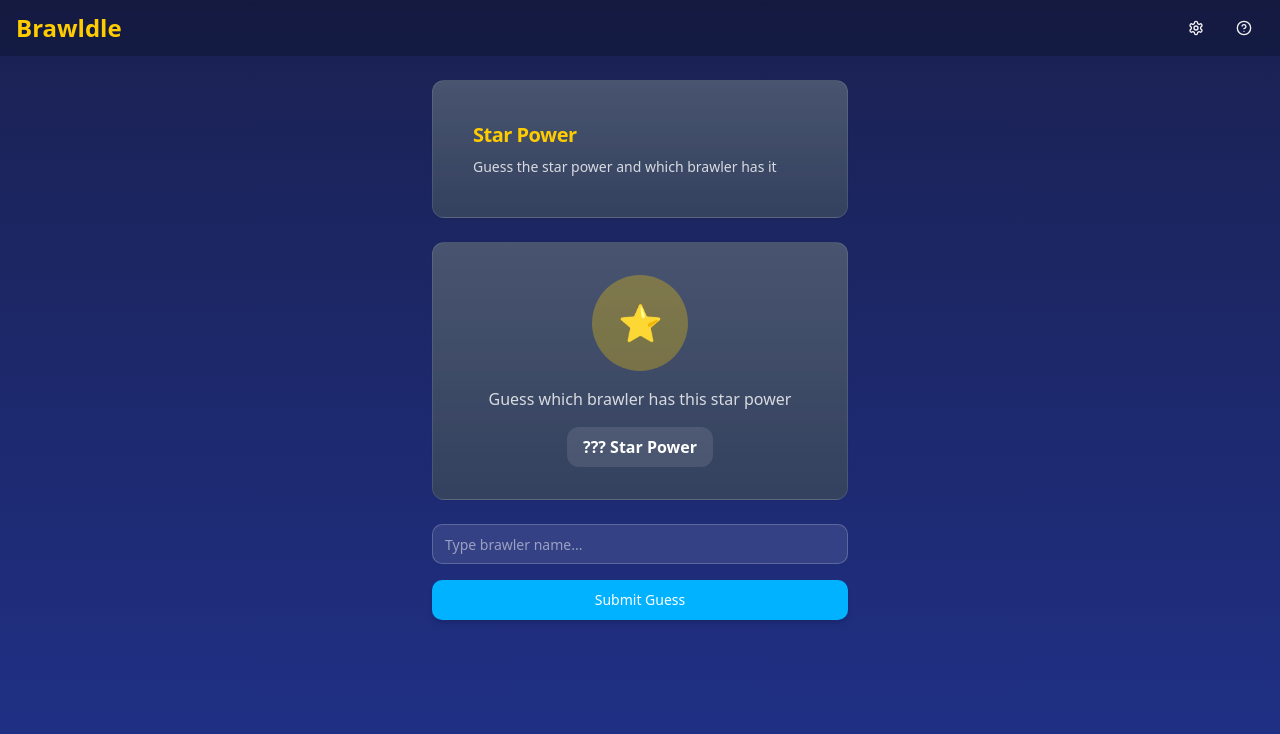
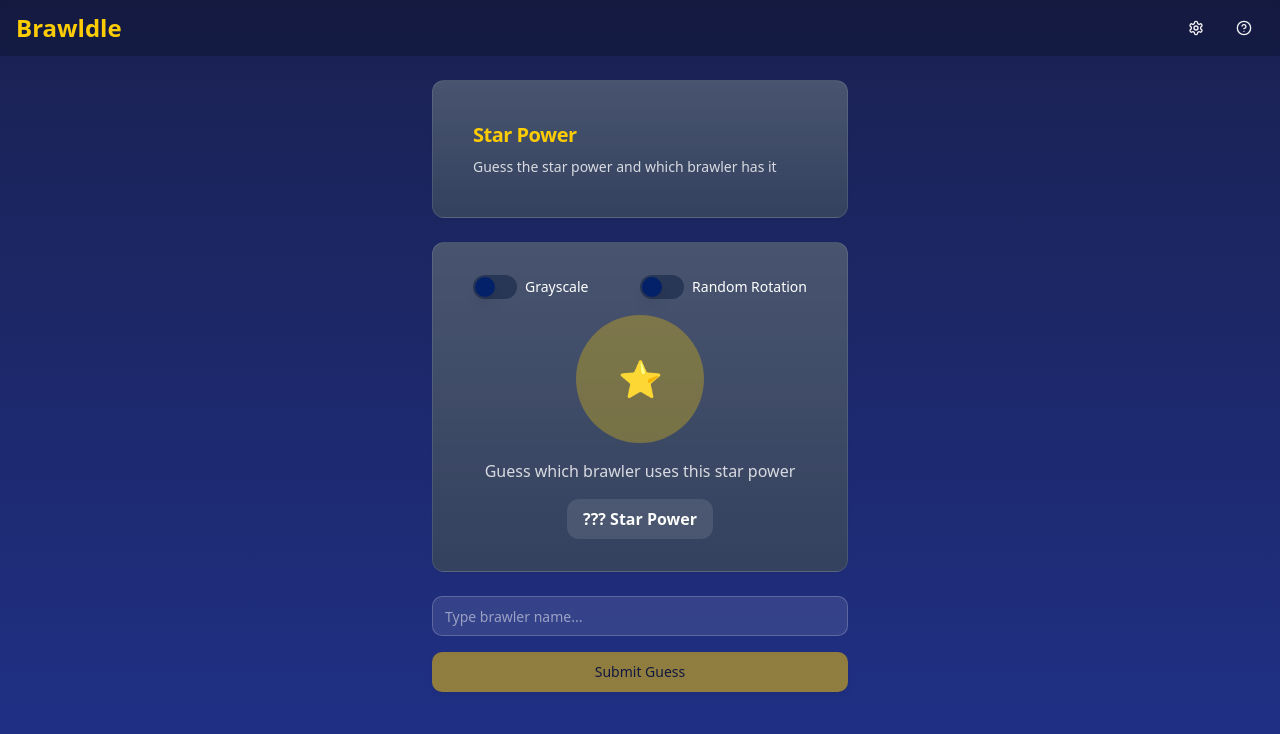
Before and after one commit to HK-creative/brawl-stars-guess, a React (Vite) app: page /starpower in a window 1280 px wide. Shown: the top 734 px of the page. Built offline with nearby package versions, Linux system fonts and the light colour scheme.

Commit message:
feat: Implement Star Power Mode
Adds a new game mode where players guess the brawler based on a star power image. Includes grayscale and random rotation difficulty toggles, similar to Gadget Mode. Uses placeholder data and images.

```diff
--- /dev/null
+++ b/src/data/starPowerChallenges.ts
@@ -0,0 +1,39 @@
+
+import { Brawler, brawlers } from './brawlers';
+
+export interface StarPowerChallenge {
+  brawler: string;
+  image: string;
+  starPowerName: string;
+  tip: string;
+}
+
+// Mock star power challenges for testing
+export const starPowerChallenges: StarPowerChallenge[] = [
+  {
+    brawler: "Bo",
+    image: "/placeholder.svg",
+    starPowerName: "Circling Eagle",
+    tip: "This star power increases Bo's vision range in bushes."
+  },
+  {
+    brawler: "Rico",
+    image: "/placeholder.svg",
+    starPowerName: "Super Bouncy",
+    tip: "This star power makes Rico's bullets deal extra damage after bouncing."
+  },
+  {
+    brawler: "Poco",
+    image: "/placeholder.svg",
+    starPowerName: "Da Capo",
+    tip: "This star power makes Poco's normal attacks heal teammates."
+  }
+];
+
+// Hardcoded challenge for testing (will be random in production)
+export const dailyStarPowerChallenge = starPowerChallenges[0]; // Bo's star power
+
+// Helper function to get brawler details by name
+export function getBrawlerByName(name: string): Brawler | undefined {
+  return brawlers.find(brawler => brawler.name.toLowerCase() === name.toLowerCase());
+}
--- a/src/pages/StarPowerMode.tsx
+++ b/src/pages/StarPowerMode.tsx
@@ -1,18 +1,83 @@
 
-import React, { useState } from 'react';
+import React, { useState, useEffect } from 'react';
 import ModeDescription from '@/components/ModeDescription';
 import { Button } from '@/components/ui/button';
-import { Input } from '@/components/ui/input';
 import { Card } from '@/components/ui/card';
 import { t } from '@/lib/i18n';
+import { Switch } from '@/components/ui/switch';
+import { Check, X } from 'lucide-react';
+import BrawlerAutocomplete from '@/components/BrawlerAutocomplete';
+import { brawlers, Brawler } from '@/data/brawlers';
+import { dailyStarPowerChallenge } from '@/data/starPowerChallenges';
+import { toast } from 'sonner';
 
 const StarPowerMode = () => {
   const [guess, setGuess] = useState('');
+  const [guesses, setGuesses] = useState<string[]>([]);
+  const [isCorrect, setIsCorrect] = useState(false);
+  const [selectedBrawler, setSelectedBrawler] = useState<Brawler | null>(null);
+  const [attempts, setAttempts] = useState(0);
+  const [showResult, setShowResult] = useState(false);
+  const maxAttempts = 3;
+
+  // Difficulty settings
+  const [isGrayscale, setIsGrayscale] = useState(false);
+  const [isRotated, setIsRotated] = useState(false);
+  const [rotation, setRotation] = useState(0);
+
+  useEffect(() => {
+    // Set a random rotation degree when rotation option is toggled on
+    if (isRotated) {
+      const angles = [90, 180, 270];
+      setRotation(angles[Math.floor(Math.random() * angles.length)]);
+    } else {
+      setRotation(0);
+    }
+  }, [isRotated]);
 
   const handleSubmit = (e: React.FormEvent) => {
     e.preventDefault();
-    console.log('Submitted guess:', guess);
+
+    if (!guess.trim()) return;
+
+    // Check if already guessed
+    if (guesses.includes(guess)) {
+      toast.error('You already guessed this brawler!');
+      return;
+    }
+
+    // Process the guess
+    const isGuessCorrect = guess.toLowerCase() === dailyStarPowerChallenge.brawler.toLowerCase();
+    const newAttempts = attempts + 1;
+
+    setAttempts(newAttempts);
+    setGuesses([...guesses, guess]);
+
+    if (isGuessCorrect) {
+      setIsCorrect(true);
+      setShowResult(true);
+      toast.success('Correct! You found the right brawler!');
+    } else if (newAttempts >= maxAttempts) {
+      setShowResult(true);
+      toast.error(`Out of attempts! The correct answer was ${dailyStarPowerChallenge.brawler}.`);
+    } else {
+      toast.error(`Wrong guess! ${maxAttempts - newAttempts} attempts left.`);
+    }
+
     setGuess('');
+  };
+
+  const handleBrawlerSelect = (brawler: Brawler) => {
+    setSelectedBrawler(brawler);
+  };
+
+  const resetGame = () => {
+    setGuesses([]);
+    setAttempts(0);
+    setIsCorrect(false);
+    setShowResult(false);
+    setGuess('');
+    setSelectedBrawler(null);
   };
 
   return (
@@ -23,27 +88,108 @@ const StarPowerMode = () => {
       />
 
       <Card className="brawl-card mb-6 flex flex-col items-center justify-center py-8">
-        <div className="w-24 h-24 rounded-full bg-brawl-yellow/30 flex items-center justify-center mb-4">
+        <div className="flex justify-between w-full px-6 mb-4">
+          <div className="flex items-center gap-2">
+            <Switch
+              id="grayscale"
+              checked={isGrayscale}
+              onCheckedChange={setIsGrayscale}
+            />
+            <label htmlFor="grayscale" className="text-sm text-white">Grayscale</label>
+          </div>
+
+          <div className="flex items-center gap-2">
+            <Switch
+              id="rotate"
+              checked={isRotated}
+              onCheckedChange={setIsRotated}
+            />
+            <label htmlFor="rotate" className="text-sm text-white">Random Rotation</label>
+          </div>
+        </div>
+
+        <div
+          className="w-32 h-32 rounded-full bg-brawl-yellow/30 flex items-center justify-center mb-4"
+          style={{
+            filter: isGrayscale ? 'grayscale(100%)' : 'none',
+            transform: isRotated ? `rotate(${rotation}deg)` : 'none',
+            transition: 'transform 0.5s, filter 0.5s'
+          }}
+        >
           <span className="text-4xl">⭐</span>
         </div>
-        <p className="text-white/80">Guess which brawler has this star power</p>
+        <p className="text-white/80">Guess which brawler uses this star power</p>
         <div className="mt-4 px-4 py-2 bg-white/10 rounded-lg">
-          <p className="text-white font-bold">??? Star Power</p>
+          <p className="text-white font-bold">{isCorrect || showResult ? dailyStarPowerChallenge.starPowerName : "??? Star Power"}</p>
         </div>
       </Card>
 
+      {showResult ? (
+        <div className="animate-fade-in">
+          <Card className="brawl-card p-6 mb-4 flex flex-col items-center">
+            <div className="flex items-center gap-4 mb-4">
+              <div className="w-16 h-16 bg-white/10 rounded-full flex items-center justify-center">
+                <span className="text-3xl">👤</span>
+              </div>
+              <div>
+                <h3 className="text-xl font-bold text-white">{dailyStarPowerChallenge.brawler}</h3>
+                <p className="text-white/80">{dailyStarPowerChallenge.tip}</p>
+              </div>
+            </div>
+
+            <div className="flex gap-4 mt-2">
+              <Button className="bg-brawl-yellow text-black hover:bg-brawl-yellow/80" onClick={resetGame}>
+                Try Again
+              </Button>
+            </div>
+          </Card>
+
+          <div className="text-center text-white/80 mt-4">
+            <p>You got it {isCorrect ? 'right' : 'wrong'} in {attempts} {attempts === 1 ? 'guess' : 'guesses'}!</p>
+          </div>
+        </div>
+      ) : (
         <form onSubmit={handleSubmit} className="flex flex-col gap-4">
-        <Input
-          type="text"
-          placeholder="Type brawler name..."
+          <BrawlerAutocomplete
+            brawlers={brawlers}
             value={guess}
-          onChange={(e) => setGuess(e.target.value)}
-          className="bg-white/10 border-white/20 text-white placeholder:text-white/50"
+            onChange={setGuess}
+            onSelect={handleBrawlerSelect}
+            disabled={showResult}
           />
-        <Button type="submit" className="brawl-button">
+
+          <Button
+            type="submit"
+            className="brawl-button bg-brawl-yellow text-black hover:bg-brawl-yellow/80"
+            disabled={showResult || !guess}
+          >
             {t('submit.guess')}
           </Button>
+
+          {guesses.length > 0 && (
+            <div className="mt-4">
+              <h3 className="text-white font-medium mb-2">Previous Guesses:</h3>
+              <div className="space-y-2">
+                {guesses.map((pastGuess, index) => (
+                  <div
+                    key={index}
+                    className="flex items-center p-2 rounded bg-white/10"
+                  >
+                    <span className="mr-2">
+                      {pastGuess.toLowerCase() === dailyStarPowerChallenge.brawler.toLowerCase() ? (
+                        <Check className="w-5 h-5 text-brawl-green" />
+                      ) : (
+                        <X className="w-5 h-5 text-brawl-red" />
+                      )}
+                    </span>
+                    <span className="text-white">{pastGuess}</span>
+                  </div>
+                ))}
+              </div>
+            </div>
+          )}
         </form>
+      )}
     </div>
   );
 };
```
Lines whose indentation alone changed are shown as unchanged.
